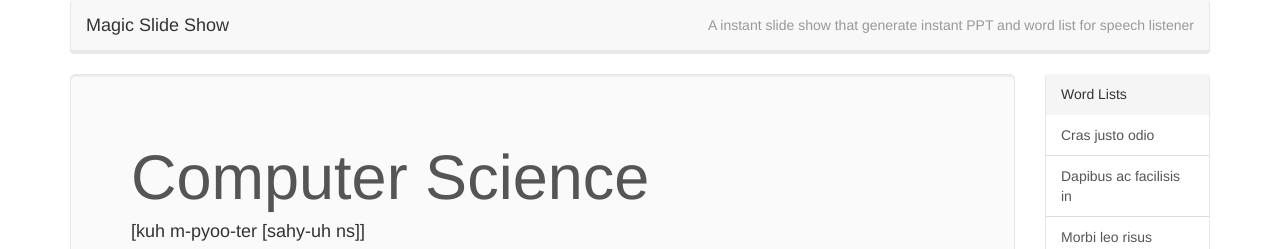
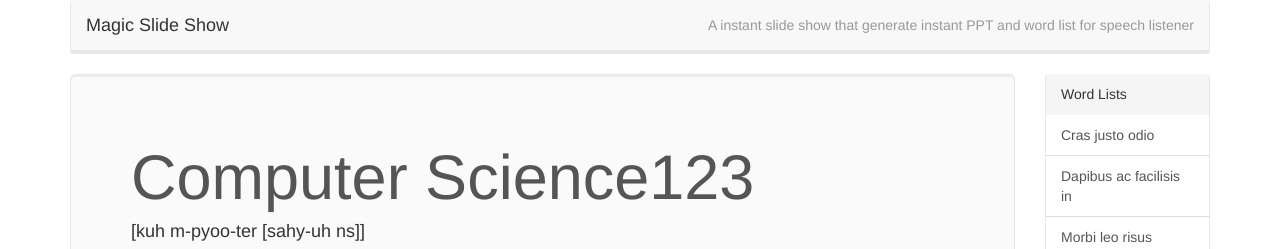
Before and after one commit to OHIOhackathon2014/Magic-Slide-Show, a plain HTML site: page index.html in a window 1280 px wide. Shown: the top 249 px of the page. Drawn offline with Linux system fonts and the light colour scheme.

Commit message:
update test

```diff
--- a/index.html
+++ b/index.html
@@ -37,7 +37,7 @@
     	<!-- Main Screen  -->
     	<div id="mainScreen" class="col-md-10">
         	<div class="jumbotron">
-              <h1>Computer Science</h1>
+              <h1>Computer Science123</h1>
               <h4>[kuh m-pyoo-ter [sahy-uh ns]]</h4>
               <p>Computer science is the scientific and practical approach to computation and its applications. It is the systematic study of the feasibility, structure, expression, and mechanization of the methodical procedures (or algorithms) that underlie the acquisition, representation, processing, storage, communication of, and access to information, whether such information is encoded as bits in a computer memory or transcribed in genes and protein structures in a biological cell.[1] A computer scientist specializes in the theory of computation and the design of computational systems.</p>
               <p><a class="btn btn-primary btn-lg">GoTo Wiki</a></p>
```
